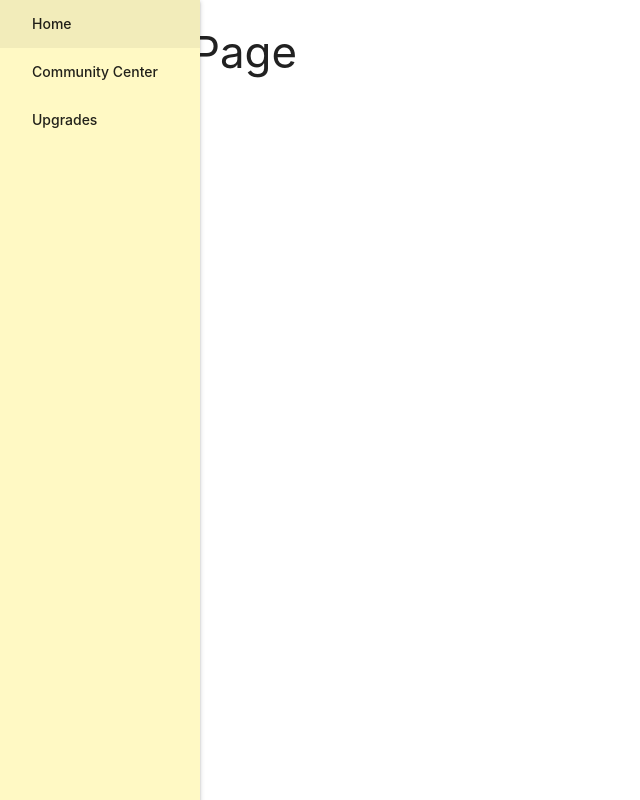
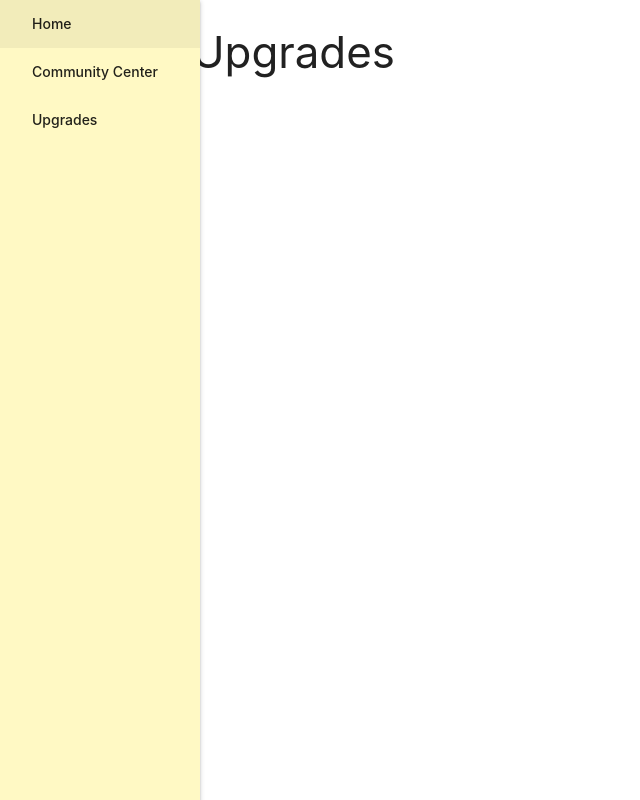
Before and after one commit to piratemermaid/sv-guide-app, a React (Create React App) app: page /upgrades in a window 1280 px wide. Shown: the whole page, without its empty margins (0-640 px from the left). Built offline with nearby package versions, Linux system fonts and the light colour scheme.

Commit message:
Set initial state

```diff
--- a/src/App.js
+++ b/src/App.js
@@ -2,11 +2,36 @@ import React, { Component } from "react";
 import "./App.css";
 import { BrowserRouter, Switch, Route } from "react-router-dom";
 
+import * as globals from "./utils/globals";
+
 import Nav from "./components/Nav";
 import Home from "./components/Home";
 import Page from "./components/Page";
+import Upgrades from "./components/Upgrades";
 
 class App extends Component {
+  constructor(props) {
+    super(props);
+
+    this.state = { cc: [], upgrades: [] };
+  }
+
+  updateData(newState) {
+    this.setState(newState);
+    localStorage.setItem(globals.LS, JSON.stringify(newState));
+  }
+
+  componentWillMount() {
+    // get data from LS
+    if (this.state.cc.length === 0 && this.state.upgrades.length === 0) {
+      if (localStorage.getItem(globals.LS)) {
+        this.setState(JSON.parse(localStorage.getItem(globals.LS)));
+      } else {
+        localStorage.setItem(globals.LS, JSON.stringify(globals.DEFAULT_STATE));
+      }
+    }
+  }
+
   render() {
     return (
       <div className="App">
@@ -18,7 +43,7 @@ class App extends Component {
                 <Route exact path="/" component={Home} />
                 <Route exact path="/community_center" component={Page} />
                 <Route path="/community_center/:season" component={Page} />
-                <Route path="/upgrades" component={Page} />
+                <Route path="/upgrades" component={Upgrades} />
               </Switch>
             </div>
           </div>
--- /dev/null
+++ b/src/components/Upgrades.js
@@ -0,0 +1,11 @@
+import React from "react";
+
+const Upgrades = props => {
+  return (
+    <div>
+      <h3>Upgrades</h3>
+    </div>
+  );
+};
+
+export default Upgrades;
--- a/src/utils/globals.js
+++ b/src/utils/globals.js
@@ -1,2 +1,5 @@
+export const DEFAULT_STATE = { cc: [], upgrades: [] };
+export const LS = "stardew_data";
+
 export const URL_COMMUNITY_CENTER = "/community_center";
 export const URL_UPGRADES = "/upgrades";
```
